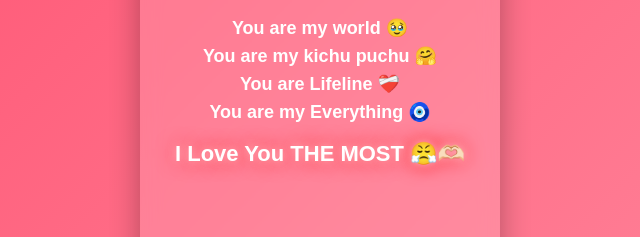
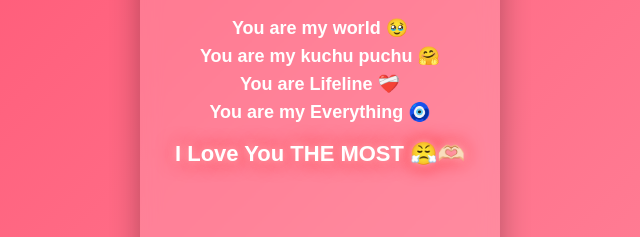
Before and after one commit to Partha15705/Valentine-site, a plain HTML site: page index.html in a window 1280 px wide. Both pictures are taken after a click on the button "Yes 💖". Shown: the part 254-491 px from the top of the page, 320-960 px from the left. Drawn offline with Linux system fonts and the light colour scheme.

Commit message:
Add files via upload

```diff
--- a/index.html
+++ b/index.html
@@ -135,7 +135,7 @@ yes.onclick = () => {
         <h2>I knew you'll accept Baby🥰❤️</h2>
 
         <h2 class="loveLine">You are my world 🥹</h2>
-        <h2 class="loveLine">You are my kichu puchu 🤗</h2>
+        <h2 class="loveLine">You are my kuchu puchu 🤗</h2>
         <h2 class="loveLine">You are Lifeline ❤️‍🩹</h2>
         <h2 class="loveLine">You are my Everything 🧿</h2>
 
```
